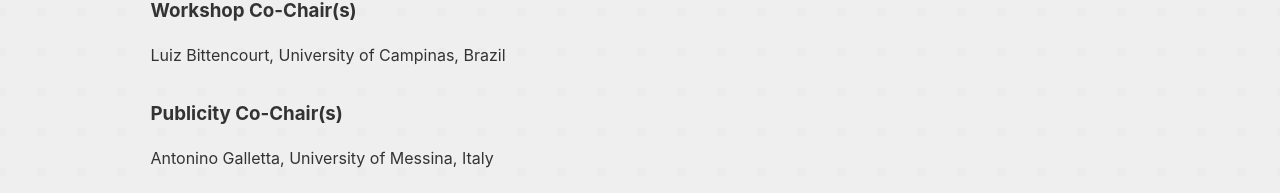
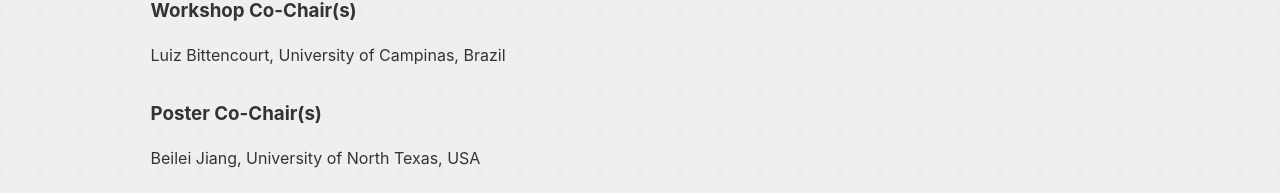
Before and after one commit to UCC-Conference/UCC2023, a React (Create React App) app: page /committees in a window 1280 px wide. Shown: the part 589-782 px from the top of the page. Built offline with nearby package versions, Linux system fonts and the light colour scheme.

Commit message:
add Beilei Jiang as Poster Co-Chair

```diff
--- a/src/pages/Committees.js
+++ b/src/pages/Committees.js
@@ -41,6 +41,15 @@
                         </tr>
                         <tr>
                             <td>Luiz Bittencourt, University of Campinas, Brazil</td>
+                        </tr>
+
+                        <tr>
+                            <th>
+                                <h3>Poster Co-Chair(s)</h3>
+                            </th>
+                        </tr>
+                        <tr>
+                            <td>Beilei Jiang, University of North Texas, USA</td>
                         </tr>
 
                         <tr>
```
